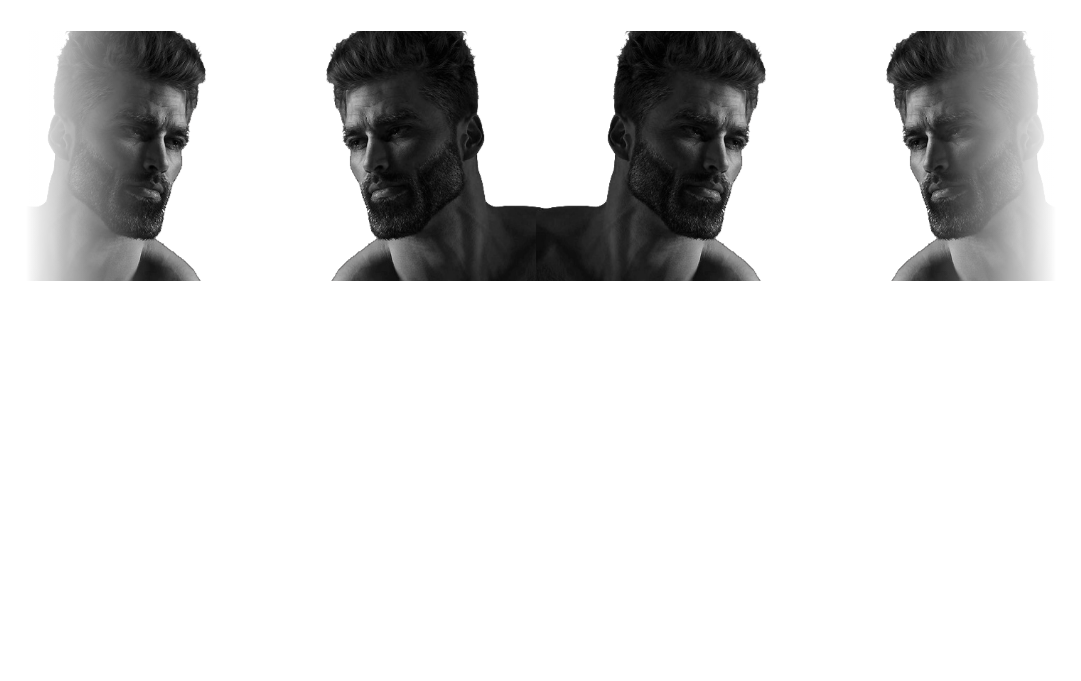
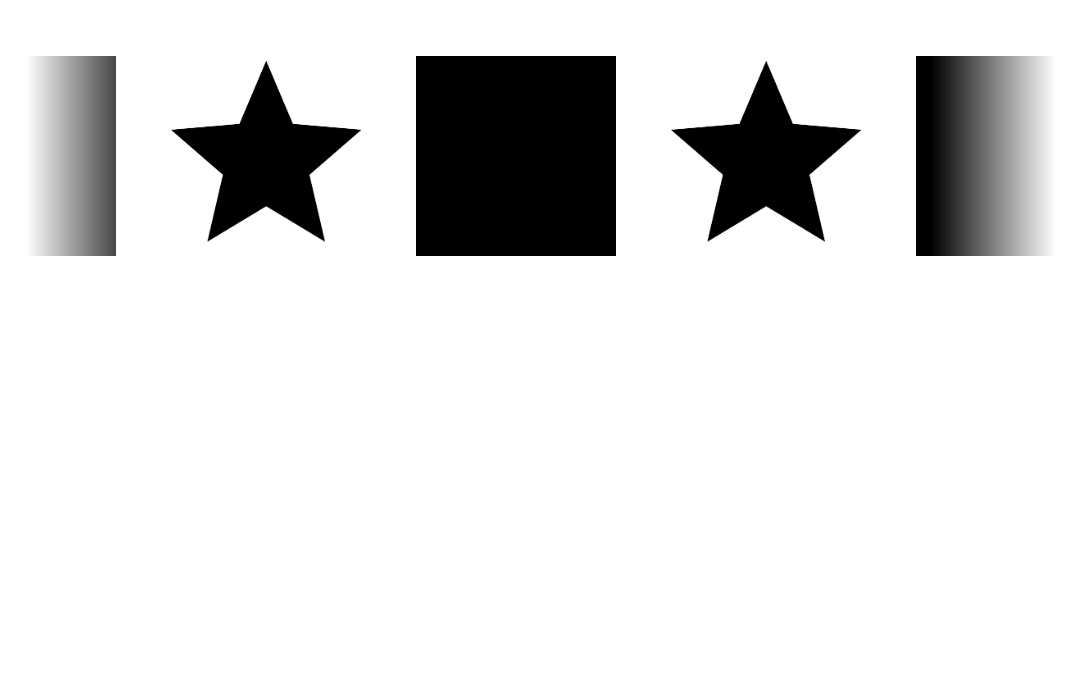
Before and after one commit to FabricioHA/infinite_logos_track_slide, a plain HTML site: page index.html in a window 1280 px wide. Shown: the part 119-800 px from the top of the page, without its empty margins (99-1180 px from the left). Drawn offline with Linux system fonts and the light colour scheme; a web font is replaced by a local one.

Commit message:
change title and images logos in the track

```diff
--- a/assets/css/styles.css
+++ b/assets/css/styles.css
@@ -95,7 +95,7 @@ body
 
 .slide img
 {
-	width: 300px;
+	width: 200px;
 	transition: 0.3s;
 }
 
--- a/index.html
+++ b/index.html
@@ -8,7 +8,7 @@
         <meta name="viewport" content="width=device-width, initial-scale=1, shrink-to-fit=no">
 
         <!--Page icon-->
-        <link rel="shortcut icon" href="assets/img/GigachadLeft.png" type="img/png">
+        <link rel="shortcut icon" href="assets/img/2203518_block_cube_music_square_stop_icon.png" type="img/png">
 
         <!--Fontes-->
         <link rel="preconnect" href="https://fonts.googleapis.com">
@@ -20,62 +20,62 @@
         <link rel="stylesheet" href="assets/css/styles.css">
 
         <!--Page title-->
-        <title>Infinite Giga Chad Logos</title>
+        <title>Infinite track slider</title>
     </head>
     <body>
         <div class="container">
-            <h1 class="main-title">Infinite track slider: Giga Chad Version</h1>
+            <h1 class="main-title">Infinite track slider: Star and Square Icons</h1>
             <div class="sliders">
                 <div class="wrapper-logo-slider">
                     <div class="slide">
-                        <img src="assets/img/GigachadLeft.png" alt="Giga" title="Chad">
+                        <img src="assets/img/2203518_block_cube_music_square_stop_icon.png" alt="Giga" title="Chad">
                     </div>
                     <div class="slide">
-                        <img src="assets/img/GigachadRight.png" alt="Giga" title="Chad">
+                        <img src="assets/img/326703_favorite_rate_star_icon.png" alt="Giga" title="Chad">
                     </div>
                     <div class="slide">
-                        <img src="assets/img/GigachadLeft.png" alt="Giga" title="Chad">
+                        <img src="assets/img/2203518_block_cube_music_square_stop_icon.png" alt="Giga" title="Chad">
                     </div>
                     <div class="slide">
-                        <img src="assets/img/GigachadRight.png" alt="Giga" title="Chad">
+                        <img src="assets/img/326703_favorite_rate_star_icon.png" alt="Giga" title="Chad">
                     </div>
                     <div class="slide">
-                        <img src="assets/img/GigachadLeft.png" alt="Giga" title="Chad">
+                        <img src="assets/img/2203518_block_cube_music_square_stop_icon.png" alt="Giga" title="Chad">
                     </div
                     ><div class="slide">
-                        <img src="assets/img/GigachadRight.png" alt="Giga" title="Chad">
+                        <img src="assets/img/326703_favorite_rate_star_icon.png" alt="Giga" title="Chad">
                     </div>
                     <div class="slide">
-                        <img src="assets/img/GigachadLeft.png" alt="Giga" title="Chad">
+                        <img src="assets/img/2203518_block_cube_music_square_stop_icon.png" alt="Giga" title="Chad">
                     </div>
                     <div class="slide">
-                        <img src="assets/img/GigachadRight.png" alt="Giga" title="Chad">
+                        <img src="assets/img/326703_favorite_rate_star_icon.png" alt="Giga" title="Chad">
                     </div>
 
                     <!--Duplicate slide's for make the loop animation-->
                     <div class="slide">
-                        <img src="assets/img/GigachadLeft.png" alt="Giga" title="Chad">
+                        <img src="assets/img/2203518_block_cube_music_square_stop_icon.png" alt="Giga" title="Chad">
                     </div>
                     <div class="slide">
-                        <img src="assets/img/GigachadRight.png" alt="Giga" title="Chad">
+                        <img src="assets/img/326703_favorite_rate_star_icon.png" alt="Giga" title="Chad">
                     </div>
                     <div class="slide">
-                        <img src="assets/img/GigachadLeft.png" alt="Giga" title="Chad">
+                        <img src="assets/img/2203518_block_cube_music_square_stop_icon.png" alt="Giga" title="Chad">
                     </div>
                     <div class="slide">
-                        <img src="assets/img/GigachadRight.png" alt="Giga" title="Chad">
+                        <img src="assets/img/326703_favorite_rate_star_icon.png" alt="Giga" title="Chad">
                     </div>
                     <div class="slide">
-                        <img src="assets/img/GigachadLeft.png" alt="Giga" title="Chad">
+                        <img src="assets/img/2203518_block_cube_music_square_stop_icon.png" alt="Giga" title="Chad">
                     </div
                     ><div class="slide">
-                        <img src="assets/img/GigachadRight.png" alt="Giga" title="Chad">
+                        <img src="assets/img/326703_favorite_rate_star_icon.png" alt="Giga" title="Chad">
                     </div>
                     <div class="slide">
-                        <img src="assets/img/GigachadLeft.png" alt="Giga" title="Chad">
+                        <img src="assets/img/2203518_block_cube_music_square_stop_icon.png" alt="Giga" title="Chad">
                     </div>
                     <div class="slide">
-                        <img src="assets/img/GigachadRight.png" alt="Giga" title="Chad">
+                        <img src="assets/img/326703_favorite_rate_star_icon.png" alt="Giga" title="Chad">
                     </div>
                 </div>
             </div>
```
Also changed, not shown: assets/img/2203518_block_cube_music_square_stop_icon.png (added), assets/img/326703_favorite_rate_star_icon.png (added).
